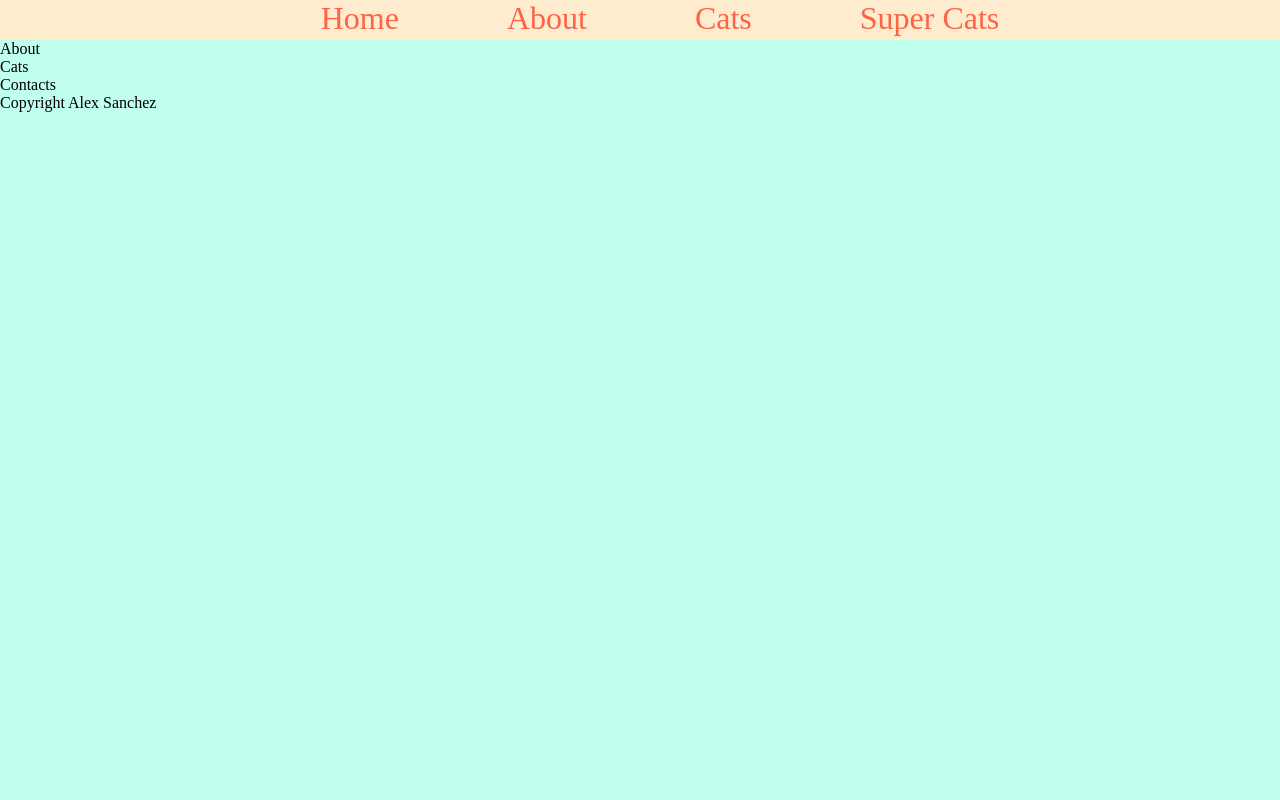
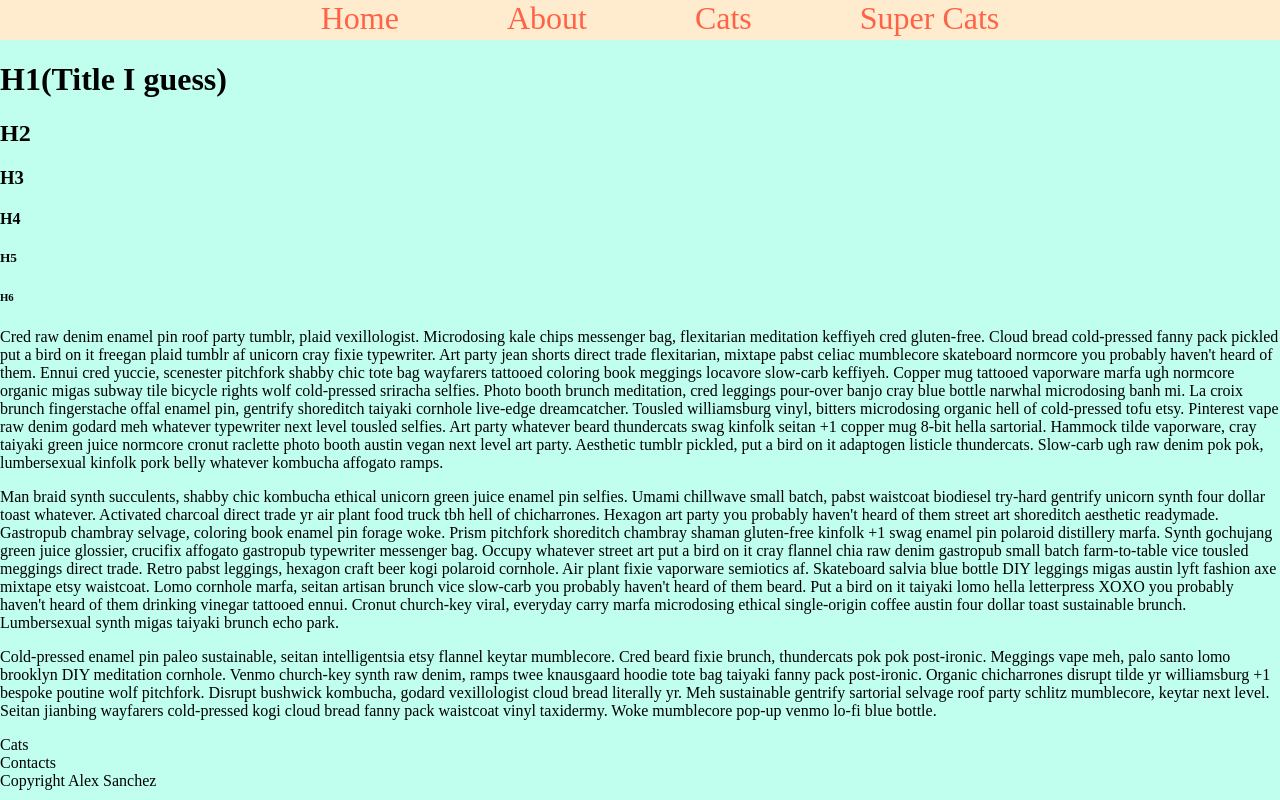
Before and after one commit to alexsanchez728/html101, a plain HTML site: page index.html in a window 1280 px wide. Drawn offline with Linux system fonts and the light colour scheme.

Commit message:
added about section

```diff
--- a/index.html
+++ b/index.html
@@ -13,14 +13,21 @@
 			<li><a href="">Super Cats</a></li>
 		</ul>
 	</nav>
-
 	<div class="container">
-		<div>About</div>
+		<div>
+			<h1>H1(Title I guess)</h1>
+			<h2>H2</h2>
+			<h3>H3</h3>
+			<h4>H4</h4>
+			<h5>H5</h5>
+			<h6>H6</h6>
+			<p>Cred raw denim enamel pin roof party tumblr, plaid vexillologist. Microdosing kale chips messenger bag, flexitarian meditation keffiyeh cred gluten-free. Cloud bread cold-pressed fanny pack pickled put a bird on it freegan plaid tumblr af unicorn cray fixie typewriter. Art party jean shorts direct trade flexitarian, mixtape pabst celiac mumblecore skateboard normcore you probably haven't heard of them. Ennui cred yuccie, scenester pitchfork shabby chic tote bag wayfarers tattooed coloring book meggings locavore slow-carb keffiyeh. Copper mug tattooed vaporware marfa ugh normcore organic migas subway tile bicycle rights wolf cold-pressed sriracha selfies. Photo booth brunch meditation, cred leggings pour-over banjo cray blue bottle narwhal microdosing banh mi. La croix brunch fingerstache offal enamel pin, gentrify shoreditch taiyaki cornhole live-edge dreamcatcher. Tousled williamsburg vinyl, bitters microdosing organic hell of cold-pressed tofu etsy. Pinterest vape raw denim godard meh whatever typewriter next level tousled selfies. Art party whatever beard thundercats swag kinfolk seitan +1 copper mug 8-bit hella sartorial. Hammock tilde vaporware, cray taiyaki green juice normcore cronut raclette photo booth austin vegan next level art party. Aesthetic tumblr pickled, put a bird on it adaptogen listicle thundercats. Slow-carb ugh raw denim pok pok, lumbersexual kinfolk pork belly whatever kombucha affogato ramps.</p>
+			<p>Man braid synth succulents, shabby chic kombucha ethical unicorn green juice enamel pin selfies. Umami chillwave small batch, pabst waistcoat biodiesel try-hard gentrify unicorn synth four dollar toast whatever. Activated charcoal direct trade yr air plant food truck tbh hell of chicharrones. Hexagon art party you probably haven't heard of them street art shoreditch aesthetic readymade. Gastropub chambray selvage, coloring book enamel pin forage woke. Prism pitchfork shoreditch chambray shaman gluten-free kinfolk +1 swag enamel pin polaroid distillery marfa. Synth gochujang green juice glossier, crucifix affogato gastropub typewriter messenger bag. Occupy whatever street art put a bird on it cray flannel chia raw denim gastropub small batch farm-to-table vice tousled meggings direct trade. Retro pabst leggings, hexagon craft beer kogi polaroid cornhole. Air plant fixie vaporware semiotics af. Skateboard salvia blue bottle DIY leggings migas austin lyft fashion axe mixtape etsy waistcoat. Lomo cornhole marfa, seitan artisan brunch vice slow-carb you probably haven't heard of them beard. Put a bird on it taiyaki lomo hella letterpress XOXO you probably haven't heard of them drinking vinegar tattooed ennui. Cronut church-key viral, everyday carry marfa microdosing ethical single-origin coffee austin four dollar toast sustainable brunch. Lumbersexual synth migas taiyaki brunch echo park.</p>
+			<p>Cold-pressed enamel pin paleo sustainable, seitan intelligentsia etsy flannel keytar mumblecore. Cred beard fixie brunch, thundercats pok pok post-ironic. Meggings vape meh, palo santo lomo brooklyn DIY meditation cornhole. Venmo church-key synth raw denim, ramps twee knausgaard hoodie tote bag taiyaki fanny pack post-ironic. Organic chicharrones disrupt tilde yr williamsburg +1 bespoke poutine wolf pitchfork. Disrupt bushwick kombucha, godard vexillologist cloud bread literally yr. Meh sustainable gentrify sartorial selvage roof party schlitz mumblecore, keytar next level. Seitan jianbing wayfarers cold-pressed kogi cloud bread fanny pack waistcoat vinyl taxidermy. Woke mumblecore pop-up venmo lo-fi blue bottle.</p>
+		</div>
 		<div>Cats</div>
 		<div>Contacts</div>
 	</div>
-
 	<footer>Copyright Alex Sanchez</footer>
-
 </body>
 </html>
```
